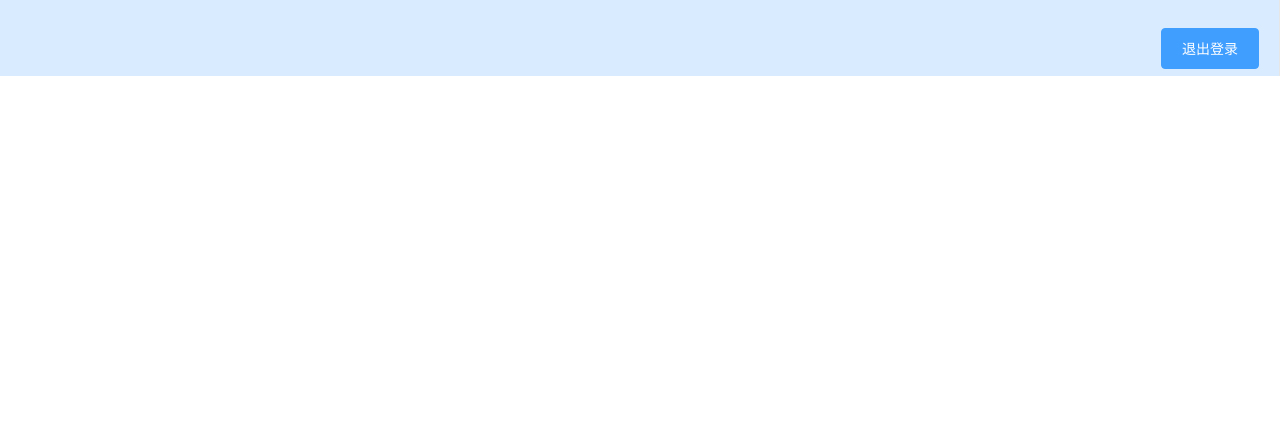
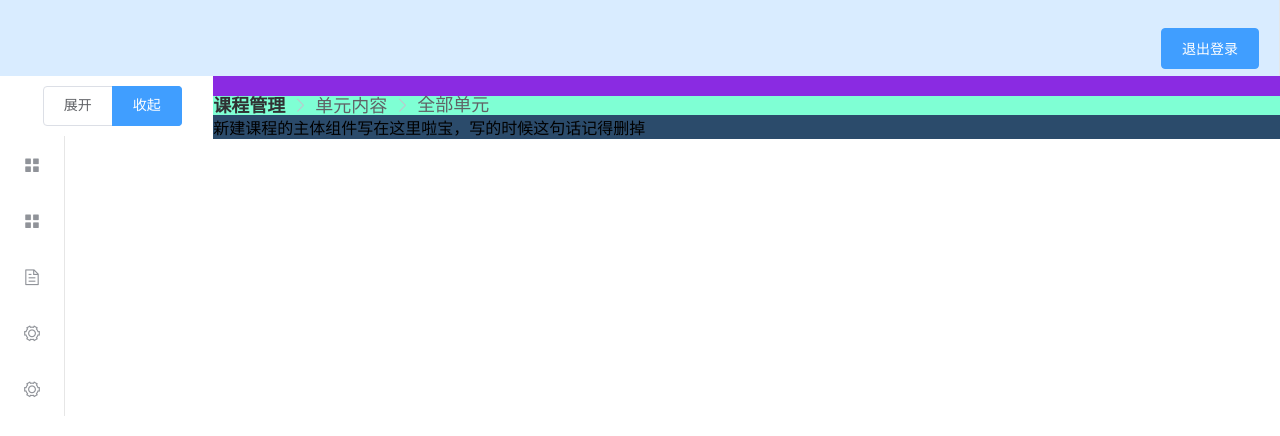
Before and after one commit to JasperZhan/sotacy, a Vue app in the folder 前端/front_end/: page /#/UnitContent in a window 1280 px wide. Shown: the top 436 px of the page. Built offline with nearby package versions, Linux system fonts and the light colour scheme.

Commit message:
单元内容界面添加左侧导航栏及点击事件

```diff
--- a/前端/front_end/src/components/UnitContent.vue
+++ b/前端/front_end/src/components/UnitContent.vue
@@ -7,15 +7,88 @@
       <el-button type="primary" >退出登录</el-button>
     </el-menu-item>
   </el-menu>
+  <el-row>
+    <el-col :span="4" style="height: 100%;margin-top: 10px">
+      <el-radio-group v-model="isCollapse"  style="margin-left: 20%;margin-bottom: 10px" >
+        <el-radio-button :label="false" style="max-height: 20px">展开</el-radio-button>
+        <el-radio-button :label="true">收起</el-radio-button>
+      </el-radio-group>
+      <el-menu default-active="1-4-1" class="el-menu-vertical-demo" @open="handleOpen" @close="handleClose" :collapse="isCollapse" >
+        <el-menu-item index="1">
+          <i class="el-icon-menu"></i>
+          <span slot="title">课程信息</span>
+        </el-menu-item>
+        <el-submenu index="2">
+          <template slot="title">
+            <i class="el-icon-menu"></i>
+            <span slot="title">单元内容</span>
+          </template>
+          <el-menu-item index="2-1">全部单元</el-menu-item>
+          <el-menu-item index="2-2" @click="toUnitInformation">添加单元</el-menu-item>
+        </el-submenu>
+        <el-submenu index="3">
+          <template slot="title">
+            <i class="el-icon-document"></i>
+            <span slot="title">用户管理</span>
+          </template>
+          <el-menu-item index="3-1">暂未开发</el-menu-item>
+        </el-submenu>
+        <el-submenu index="4">
+          <template slot="title">
+            <i class="el-icon-setting"></i>
+            <span slot="title">系统管理</span>
+          </template>
+          <el-menu-item index="4-1">暂未开发</el-menu-item>
+        </el-submenu>
+        <el-submenu index="5">
+          <template slot="title">
+            <i class="el-icon-setting"></i>
+            <span slot="title">管理员管理</span>
+          </template>
+          <el-menu-item index="5-1">暂未开发</el-menu-item>
+        </el-submenu>
+      </el-menu>
+    </el-col>
+    <el-col :span="20">
+      <el-row style="background-color: blueviolet">
+        <el-col :span="24" style="margin-top: 20px;background-color: aquamarine">
+          <el-breadcrumb separator-class="el-icon-arrow-right" >
+            <el-breadcrumb-item style="font-size: large" :to="{ path: 'CourseManagement' }">课程管理</el-breadcrumb-item>
+            <el-breadcrumb-item style="font-size: large" >单元内容</el-breadcrumb-item>
+            <el-breadcrumb-item style="font-size: large" >全部单元</el-breadcrumb-item>
+          </el-breadcrumb>
+        </el-col>
+      </el-row>
+      <el-row style="background-color: #2b4b6b">
+        新建课程的主体组件写在这里啦宝，写的时候这句话记得删掉
+      </el-row>
+    </el-col>
+  </el-row>
 </div>
 </template>
 
 <script>
 export default {
-  name: 'UnitContent'
+  name: 'UnitContent',
+  data () {
+    return {
+      isCollapse: true
+    }
+  },
+  methods: {
+    handleOpen (key, keyPath) {
+      console.log(key, keyPath)
+    },
+    handleClose (key, keyPath) {
+      console.log(key, keyPath)
+    },
+    toUnitInformation () {
+      this.$router.push('/UnitInformation')
+    }
+  }
 }
 </script>
 
-<style scoped>
+<style lang="less" scoped>
 
 </style>
```
